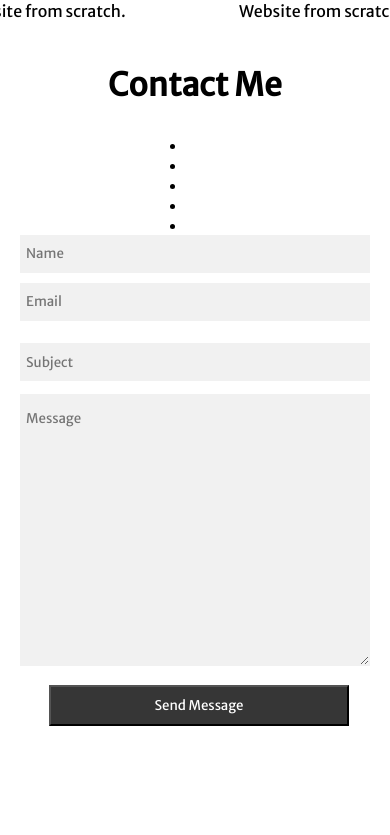
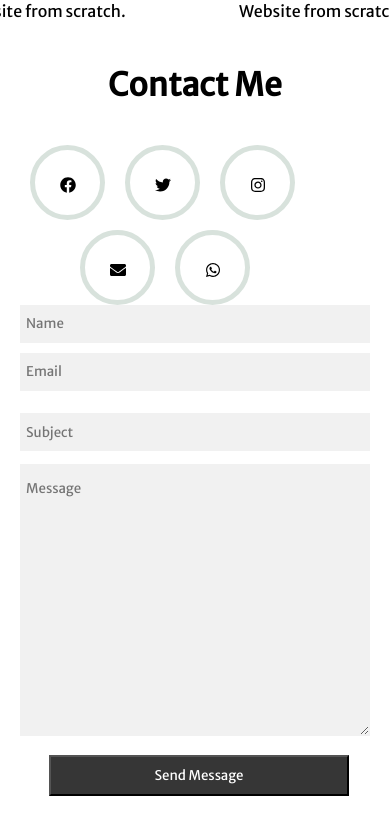
Before and after one commit to Vinayak-Sharma-744/oibsip_1, a React (Create React App) app: page / in a window 390 px wide. Shown: the part 2815-3650 px from the top of the page. Before the commit the page ends 3606 px from the top, so only its background shows below. Built offline with nearby package versions, Linux system fonts and the light colour scheme.

Commit message:
icons in contact

```diff
--- a/src/components/contact/Contact.jsx
+++ b/src/components/contact/Contact.jsx
@@ -4,7 +4,7 @@ import {
   FaFacebook,
   FaWhatsapp,
   FaTwitter,
-  FaGoogle,
+  FaEnvelope,
   FaInstagram,
 } from "react-icons/fa";
 
@@ -19,27 +19,27 @@ const Contact = () => {
         <ul>
           <li class="facebook">
             <a href="#">
-              <FaFacebook style={{ color: "white", cursor: "pointer" }} />
+              <FaFacebook style={{ color: "black", cursor: "pointer" }} />
             </a>
           </li>
           <li class="twitter">
             <a href="#">
-              <FaTwitter style={{ color: "white", cursor: "pointer" }} />
+              <FaTwitter style={{ color: "black", cursor: "pointer" }} />
             </a>
           </li>
           <li class="instagram">
             <a href="#">
-              <FaInstagram style={{ color: "white", cursor: "pointer" }} />
+              <FaInstagram style={{ color: "black", cursor: "pointer" }} />
             </a>
           </li>
           <li class="google">
             <a href="#">
-              <FaGoogle style={{ color: "white", cursor: "pointer" }} />
+              <FaEnvelope style={{ color: "black", cursor: "pointer" }} />
             </a>
           </li>
           <li class="whatsapp">
             <a href="#">
-              <FaWhatsapp style={{ color: "white", cursor: "pointer" }} />
+              <FaWhatsapp style={{ color: "black", cursor: "pointer" }} />
             </a>
           </li>
         </ul>
--- a/src/components/contact/contact.css
+++ b/src/components/contact/contact.css
@@ -135,5 +135,150 @@
   }
 }
 
-/*
-*/
+
+/* Let's style the wrapper in such away that,
+it should always be at the center of the browser */
+
+
+  /* Style the Un-order list by setting its list-style to none */
+  .wrapper ul {
+    list-style: none;
+  }
+
+  /* Style the list items inside the UL list, by setting its width, height and line-height
+    and float them to left and set its border and border-radius.
+   */
+  .wrapper ul li {
+    width: 75px;
+    height: 75px;
+    line-height: 75px;
+    margin: 0 10px;
+    text-align: center;
+    cursor: pointer;
+    border-radius: 50%;
+    border: 5px solid #D8E2DC;
+    float: left;
+    transition: all 0.5s ease;
+  }
+
+  /* Style the icons by setting its color and margin-top value to 20px
+  to align it properly */
+  .wrapper ul li .fa {
+    color: #D8E2DC;
+    margin-top: 20px;
+    transition: all 0.5s ease;
+  }
+
+  /* Now target the specific li classes for styling and use box-shadow effect to border and text-shadow effect
+    to icons for glowing effect and use transition property for smooth transition effect. */
+  /*facebook*/
+  .wrapper ul li:hover.facebook {
+    border: 5px solid #3b5998;
+    box-shadow: 0 0 15px #3b5998;
+    transition: all 0.5s ease;
+  }
+
+  .wrapper ul li:hover .fa-facebook {
+    color: #3b5998;
+    text-shadow: 0 0 15px #3b5998;
+    transition: all 0.5s ease;
+  }
+
+  /*twitter*/
+  .wrapper ul li:hover.twitter {
+    border: 5px solid #00aced;
+    box-shadow: 0 0 15px #00aced;
+    transition: all 0.5s ease;
+  }
+
+  .wrapper ul li:hover .fa-twitter {
+    color: #00aced;
+    text-shadow: 0 0 15px #00aced;
+    transition: all 0.5s ease;
+  }
+
+  /* instagram */
+  .wrapper ul li:hover.instagram {
+    border: 5px solid #bc2a8d;
+    box-shadow: 0 0 15px #bc2a8d;
+    transition: all 0.5s ease;
+  }
+
+  .wrapper ul li:hover .fa-instagram {
+    color: #bc2a8d;
+    text-shadow: 0 0 15px #bc2a8d;
+    transition: all 0.5s ease;
+  }
+
+  /* google */
+  .wrapper ul li:hover.google {
+    border: 5px solid #dd4b39;
+    box-shadow: 0 0 15px #dd4b39;
+    transition: all 0.5s ease;
+  }
+
+  .wrapper ul li:hover .fa-google {
+    color: #dd4b39;
+    text-shadow: 0 0 15px #dd4b39;
+    transition: all 0.5s ease;
+  }
+
+  /* whatsapp */
+  .wrapper ul li:hover.whatsapp {
+    border: 5px solid #4dc247;
+    box-shadow: 0 0 15px #4dc247;
+    transition: all 0.5s ease;
+  }
+
+  .wrapper ul li:hover .fa-whatsapp {
+    color: #4dc247;
+    text-shadow: 0 0 15px #4dc247;
+    transition: all 0.5s ease;
+  }
+
+
+  /* media queries */
+
+  @media screen and (max-width: 640px){
+    .wrapper {
+        width: 350px;
+    }
+    .wrapper ul li{
+        margin-top: 10px;
+    }
+    .wrapper ul li.google{
+        margin-left: 60px;
+    }
+  }
+
+
+  @media screen and (max-width: 340px){
+    .wrapper {
+        width: 150px;
+    }
+    .wrapper ul li{
+        margin:15px;
+    }
+    .wrapper ul li.google{
+        margin-left: 15px;
+    }
+  }
+
+  /* youtube link */
+  .youtube{
+    position: fixed;
+    bottom: 10px;
+    right: 10px;
+    width: 160px;
+    text-align: center;
+    padding: 15px 10px;
+    background: #bb0000;
+    border-radius: 5px;
+  }
+
+  .youtube a{
+    text-decoration: none;
+    color: #fff;
+    text-transform: capitalize;
+    letter-spacing: 1px;
+  }
```
